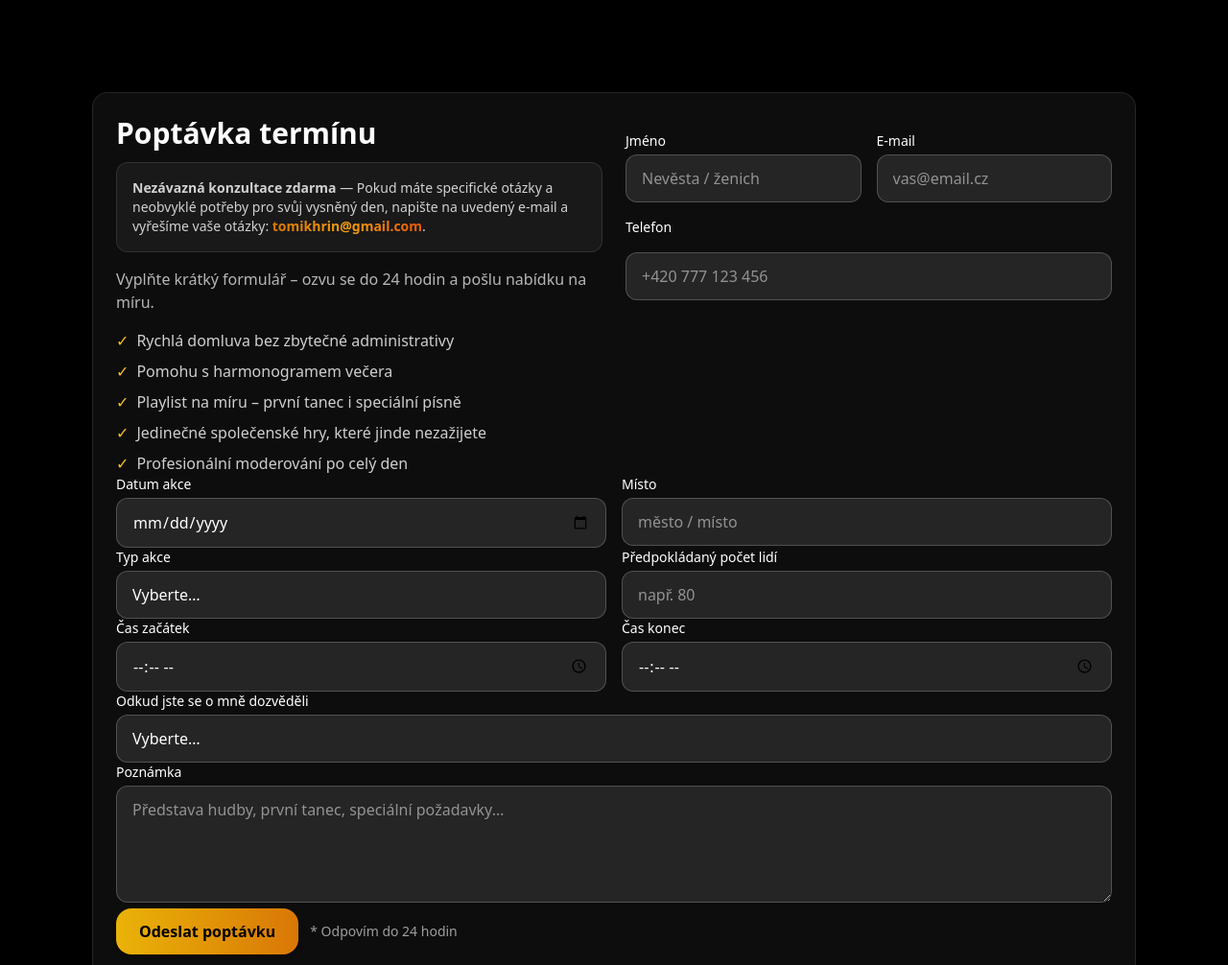
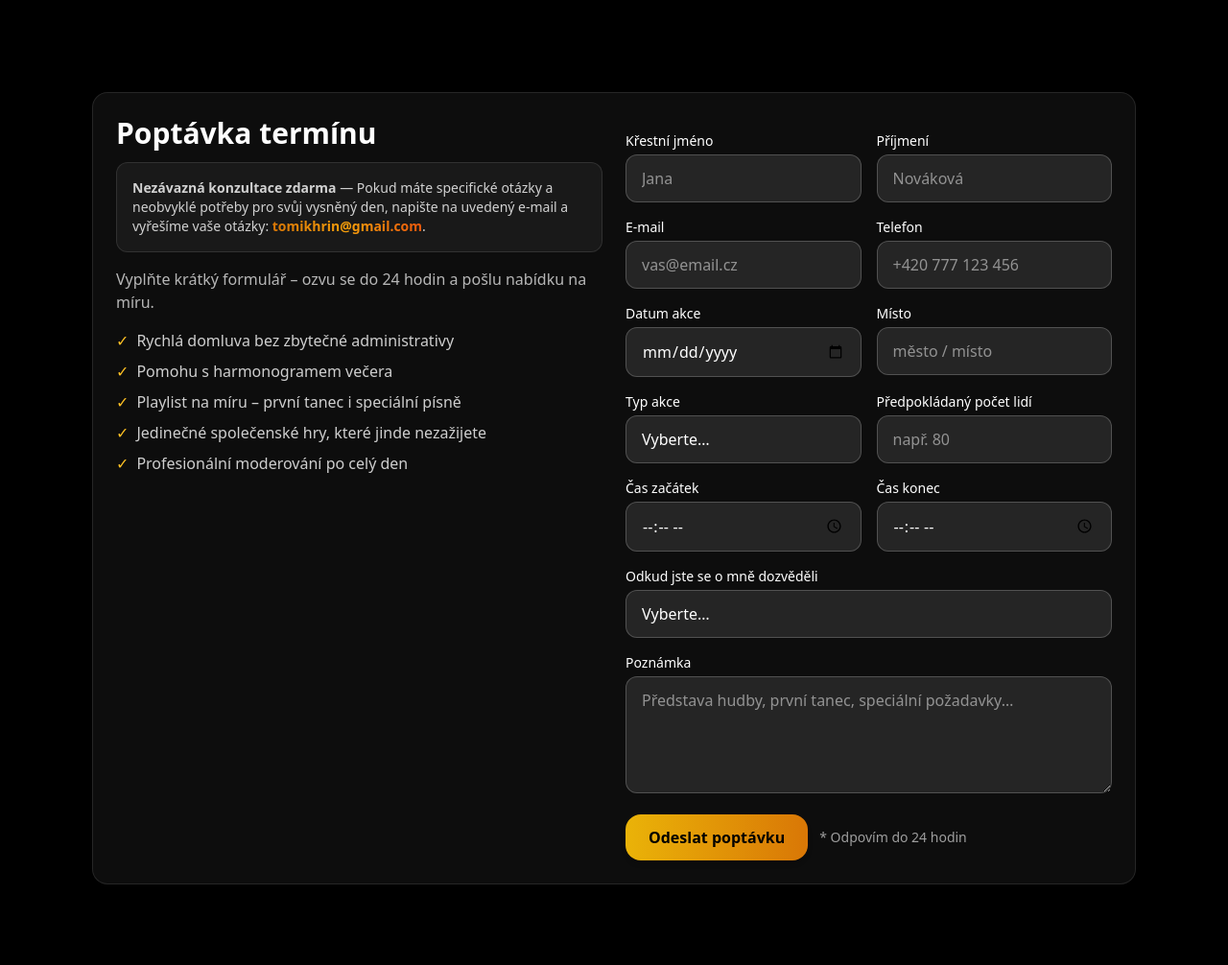
Before and after one commit to tomikhrin-create/YourDJ, a plain HTML site: page index.html in a window 1280 px wide. Shown: the part 4240-5246 px from the top of the page at 96% size. Drawn offline with nearby package versions, Linux system fonts and the light colour scheme.

Commit message:
Update index.html

```diff
--- a/index.html
+++ b/index.html
@@ -336,14 +336,34 @@
           </div>
           <form id="contactForm" class="space-y-4" autocomplete="on">
             <input type="text" name="bot-field" class="hidden" tabindex="-1" autocomplete="off" aria-hidden="true"/>
-            <div class="grid gap-4 sm:grid-cols-2">
-              <div><label class="mb-1 block text-sm font-medium" for="name2">Jméno</label><input id="name2" name="name" required type="text" placeholder="Nevěsta / ženich" class="w-full rounded-xl border border-white/20 bg-white/10 px-4 py-3 text-white outline-none placeholder:text-white/50 focus:border-amber-400"/></div>
-              <div><label class="mb-1 block text-sm font-medium" for="email2">E‑mail</label><input id="email2" name="email" required type="email" placeholder="vas@email.cz" class="w-full rounded-xl border border-white/20 bg-white/10 px-4 py-3 text-white outline-none placeholder:text-white/50 focus:border-amber-400"/></div>
+           <div class="grid gap-4 sm:grid-cols-2">
+            <!-- Křestní jméno -->
+            <div>
+              <label class="mb-1 block text-sm font-medium" for="first_name">Křestní jméno</label>
+              <input id="first_name" name="first_name" required type="text" placeholder="Jana"
+                     class="w-full rounded-xl border border-white/20 bg-white/10 px-4 py-3 text-white outline-none placeholder:text-white/50 focus:border-amber-400"/>
             </div>
-  <label class="mb-1 block text-sm font-medium" for="phone">Telefon</label>
-  <input id="phone" name="phone" type="tel" inputmode="tel"
-         placeholder="+420 777 123 456"
-         class="w-full rounded-xl border border-white/20 bg-white/10 px-4 py-3 text-white outline-none placeholder:text-white/50 focus:border-amber-400"/>
+
+            <!-- Příjmení -->
+            <div>
+              <label class="mb-1 block text-sm font-medium" for="last_name">Příjmení</label>
+              <input id="last_name" name="last_name" required type="text" placeholder="Nováková"
+                     class="w-full rounded-xl border border-white/20 bg-white/10 px-4 py-3 text-white outline-none placeholder:text-white/50 focus:border-amber-400"/>
+            </div>
+
+            <!-- E-mail -->
+            <div>
+              <label class="mb-1 block text-sm font-medium" for="email2">E-mail</label>
+              <input id="email2" name="email" required type="email" placeholder="vas@email.cz"
+                     class="w-full rounded-xl border border-white/20 bg-white/10 px-4 py-3 text-white outline-none placeholder:text-white/50 focus:border-amber-400"/>
+            </div>
+
+            <!-- Telefon -->
+            <div>
+              <label class="mb-1 block text-sm font-medium" for="phone">Telefon</label>
+              <input id="phone" name="phone" type="tel" inputmode="tel" autocomplete="tel" placeholder="+420 777 123 456"
+                     class="w-full rounded-xl border border-white/20 bg-white/10 px-4 py-3 text-white outline-none placeholder:text-white/50 focus:border-amber-400"/>
+            </div>
           </div>
             <div class="grid gap-4 sm:grid-cols-2">
               <div><label class="mb-1 block text-sm font-medium" for="date2">Datum akce</label><input id="date2" name="date" required type="date" class="w-full rounded-xl border border-white/20 bg-white/10 px-4 py-3 text-white outline-none focus:border-amber-400"/></div>
```
